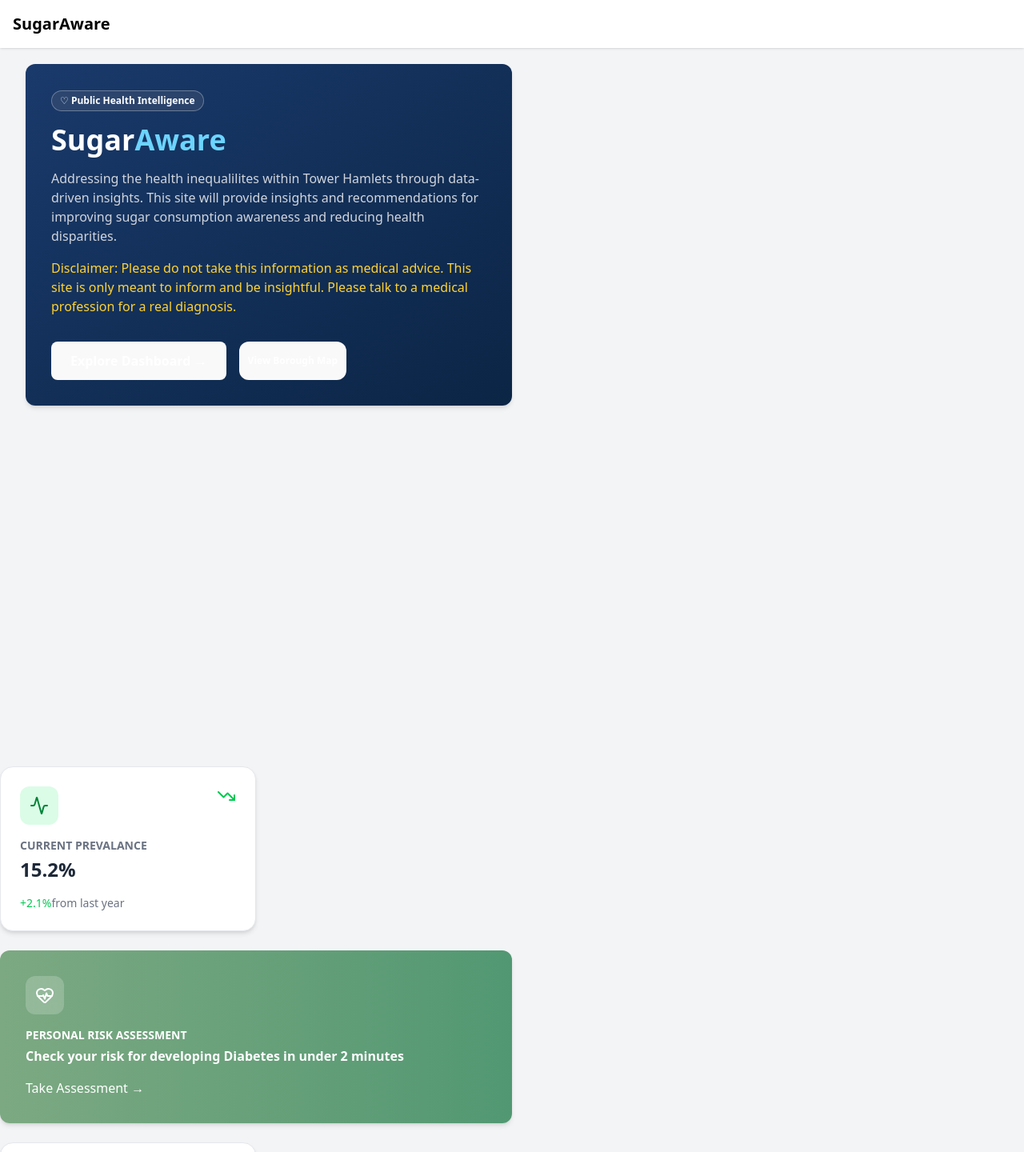
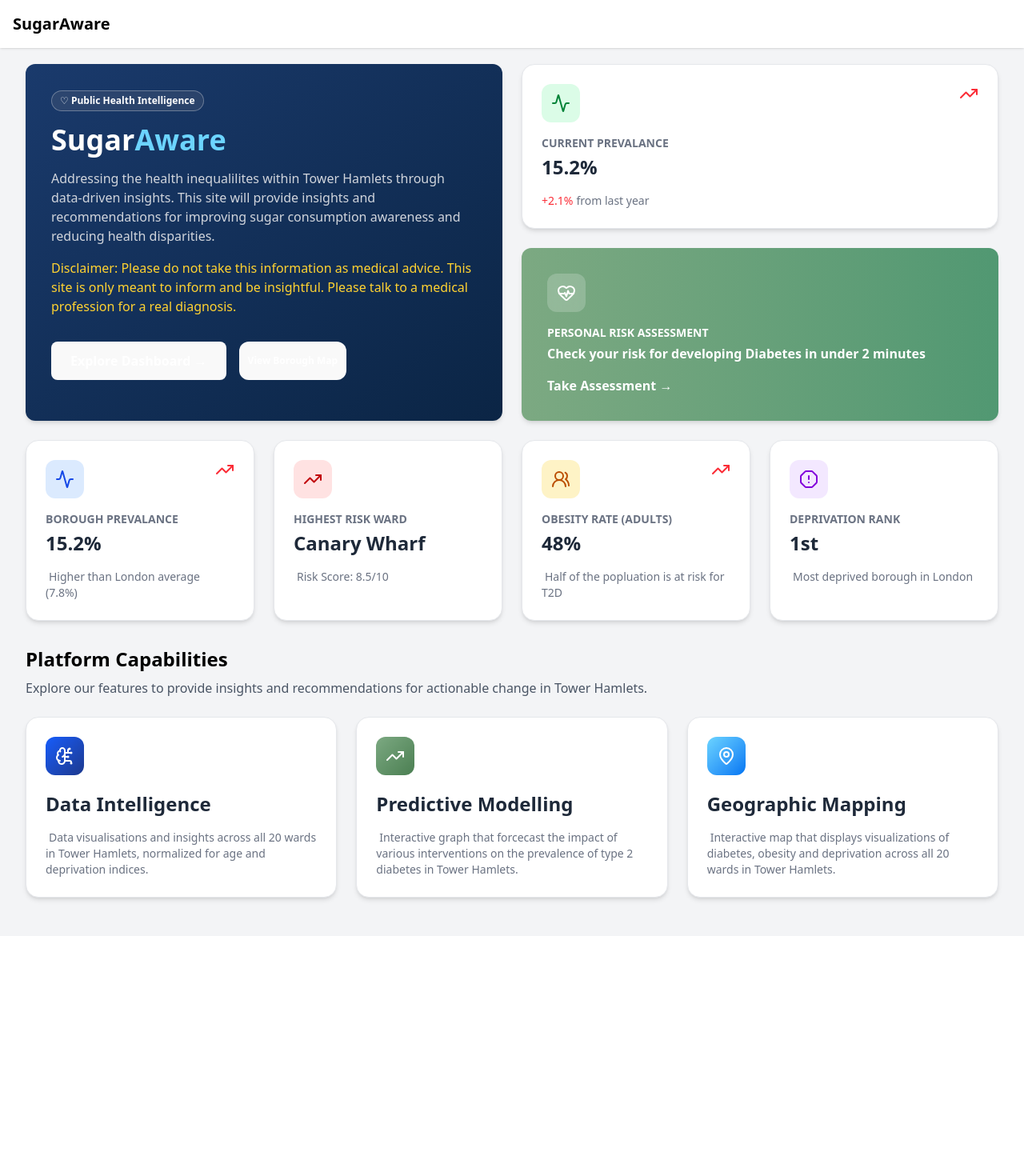
Before and after one commit to AGalvan120705/Experimental-Data-Science-Project, a React (Vite) app: page / in a window 1280 px wide. Shown: the top 1440 px of the page at 80% size. After the commit the page ends 1170 px from the top, so only its background shows below. Built offline with nearby package versions, Linux system fonts and the light colour scheme.

Commit message:
Updated Homepage grid styling

```diff
--- a/src/boxes/Statbox.jsx
+++ b/src/boxes/Statbox.jsx
@@ -43,7 +43,7 @@ const Statbox = ({ data }) => {
       </div>
 
       <div className="text-sm font-medium">
-        <span className={`${trendcolor} mr-1}`}>{comparisonValue}</span>
+        <span className={`${trendcolor} mr-1`}>{comparisonValue}</span>
         <span className="text-gray-500">{comparisonText}</span>
       </div>
     </div>
--- a/src/index.css
+++ b/src/index.css
@@ -14,13 +14,6 @@
   -webkit-font-smoothing: antialiased;
   -moz-osx-font-smoothing: grayscale;
 }
-
-a {
-  font-weight: 500;
-  text-decoration: inherit;
-}
-
-
 
 body {
   margin: 0;
--- a/src/screens/Homepage.jsx
+++ b/src/screens/Homepage.jsx
@@ -15,10 +15,10 @@ const homepage = () => {
 
   return (
     <>
-      {/* Primary Sugar Aware box - left column two rows */}
-      <div className="grid grid-cols-1 md:grid-cols-2 grid-rows-2 pt-20 px-8">
-        {/* // I want to add a photo to the Main overview box of towerbridge */}
-        <div className="p-8 bg-linear-to-br from-[#1a3a6c] to-[#0b2545] rounded-xl shadow-md">
+      {/* Main grid: Sugar Aware (left, spans 2 rows) + Right column boxes */}
+      <div className="grid grid-cols-1 md:grid-cols-2 gap-6 pt-20 px-8">
+        {/* Left column - Sugar Aware box spanning 2 rows */}
+        <div className="md:row-span-2 p-8 bg-linear-to-br from-[#1a3a6c] to-[#0b2545] rounded-xl shadow-md">
           <span className="inline-flex items-center rounded-full border border-white/30 bg-gray-500/25 px-2.5 py-1 text-xs font-bold text-white backdrop-blur-sm">
             ♡ Public Health Intelligence
           </span>
@@ -54,18 +54,16 @@ const homepage = () => {
             </button>
           </div>
         </div>
-      </div>
 
-
-
-      <div className="grid grid-cols-1 md:grid-cols-2 lg:grid-cols-4 mt-6">
+        {/* Right column - Current Prevalence box */}
+        <div>
           <Statbox
             data={{
               label: "Current Prevalance",
               value: "15.2%", //need to get update to correct value
               comparisonText: "from last year",
               comparisonValue: "+2.1%", //need to update to correct value
-            trend: "down", // can be 'up' or 'down' based on the trend
+              trend: "up", // can be 'up' or 'down' based on the trend
               iconBg: "bg-green-100",
               iconColor: "text-green-700",
               icon: Activity,
@@ -73,7 +71,7 @@ const homepage = () => {
           />
         </div>
 
-      <div className="grid grid-cols-1 md:grid-cols-2 mt-6">
+        {/* Right column - Personal Risk Assessment box */}
         <div className="p-8 bg-linear-to-r from-[#7CA982] to-[#519872] rounded-xl shadow-md">
           <div className="flex justify-between items-start">
             <div
@@ -93,7 +91,7 @@ const homepage = () => {
           <div className="space-y-1 mt-4">
             <a
               href="/assessment"
-              className="text-white font-semibold visited:text-white"
+              className="text-white font-semibold"
             >
               {" "}
               Take Assessment →{" "}
@@ -102,7 +100,7 @@ const homepage = () => {
         </div>
       </div>
 
-      <div className="grid grid-cols-1 md:grid-cols-2 lg:grid-cols-4 mt-6">
+      <div className="grid grid-cols-1 md:grid-cols-4 gap-6 mt-6 px-8">
         <Statbox
           data={{
             label: "Borough Prevalance",
@@ -114,9 +112,7 @@ const homepage = () => {
             icon: Activity,
           }}
         />
-      </div>
 
-      <div className="grid grid-cols-1 md:grid-cols-2 lg:grid-cols-4 mt-6">
         <Statbox
           data={{
             label: "Highest Risk Ward",
@@ -127,9 +123,7 @@ const homepage = () => {
             icon: TrendingUp,
           }}
         />
-      </div>
 
-      <div className="grid grid-cols-1 md:grid-cols-2 lg:grid-cols-4 mt-6">
         <Statbox
           data={{
             label: "Obesity Rate (Adults)",
@@ -141,9 +135,7 @@ const homepage = () => {
             icon: UsersRound,
           }}
         />
-      </div>
 
-      <div className="grid grid-cols-1 md:grid-cols-2 lg:grid-cols-4 mt-6">
         <Statbox
           data={{
             label: "Deprivation Rank",
@@ -156,15 +148,17 @@ const homepage = () => {
         />
       </div>
 
-      <h2 className="text-black font-extrabold text-2xl mt-4">
+      <div className="px-8">
+        <h2 className="text-black font-extrabold text-2xl mt-8">
           Platform Capabilities
         </h2>
         <p className="text-gray-600 mt-2 mb-4">
           Explore our features to provide insights and recommendations for
           actionable change in Tower Hamlets.
         </p>
+      </div>
 
-      <div className="grid grid-cols-1 md:grid-cols-2 lg:grid-cols-4 mt-6">
+      <div className="grid grid-cols-1 md:grid-cols-3 mt-6 px-8 gap-6 pb-12">
         {/* // has a the trend down icon... needs to get fix
         // //need to add button to navigate to the dashboard3
         */}
@@ -172,18 +166,12 @@ const homepage = () => {
           data={{
             value: "Data Intelligence",
             comparisonText:
-              "Data vizualizations and insights across all 20 wards in Tower Hamlets, normalized for age and deprivation indices.",
+              "Data visualisations and insights across all 20 wards in Tower Hamlets, normalized for age and deprivation indices.",
             iconBg: "bg-gradient-to-br from-blue-600 to-blue-900",
             iconColor: "text-white",
             icon: BrainCircuit,
           }}
         />
-      </div>
-
-      <div className="grid grid-cols-1 md:grid-cols-2 lg:grid-cols-4 mt-6">
-        {/*
-      //need to add button to navigate to the dashboard
-       */}
         <Statbox
           data={{
             value: "Predictive Modelling",
@@ -194,21 +182,6 @@ const homepage = () => {
             icon: TrendingUp,
           }}
         />
-        <div className="space-y-1 mt-4">
-          <a
-            href="/assessment"
-            className="text-[#7ca982] font-semibold visited:text-white"
-          >
-            {" "}
-            Take Assessment →{" "}
-          </a>
-        </div>
-      </div>
-
-      <div className="grid grid-cols-1 md:grid-cols-2 lg:grid-cols-4 mt-6">
-        {/* // has a the trend down icon... needs to get fix
-      // need to add button to navigate to the interactive map
-       */}
         <Statbox
           data={{
             value: "Geographic Mapping",
```
Lines whose indentation alone changed are shown as unchanged.
